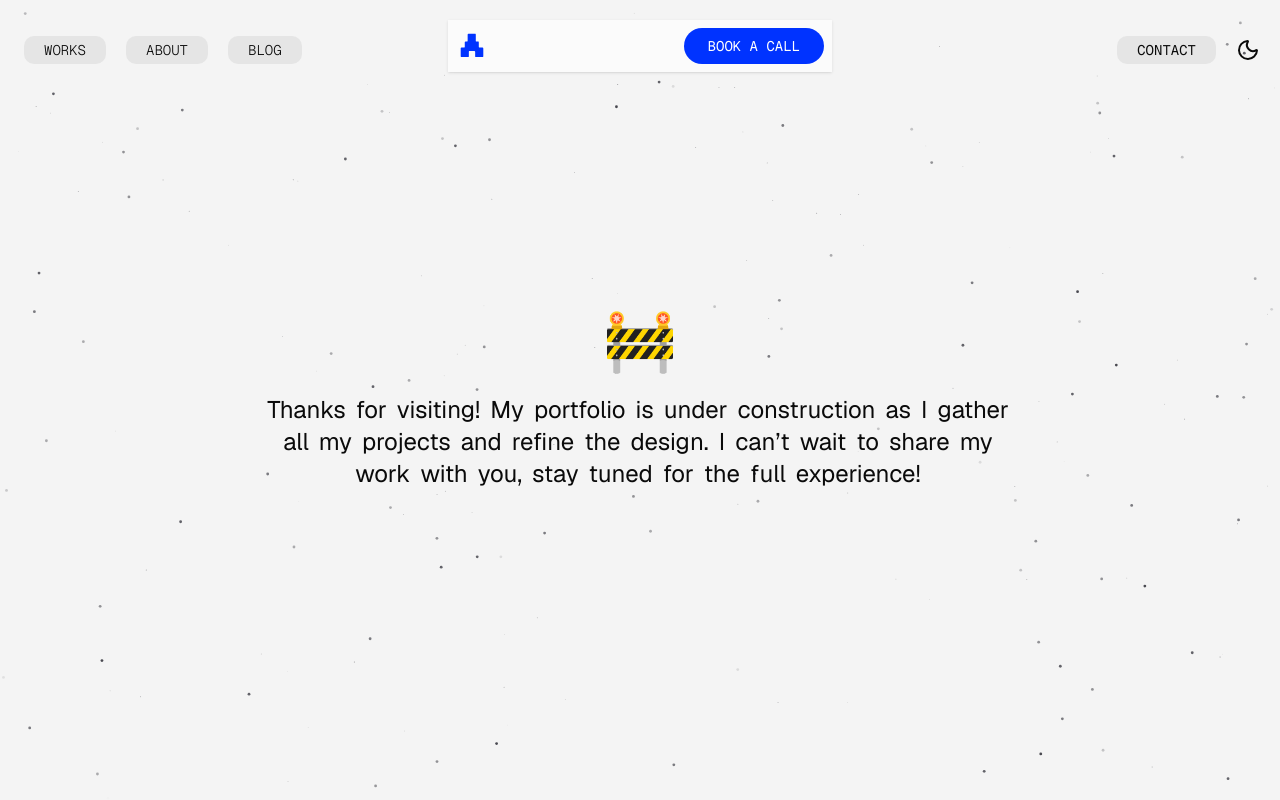
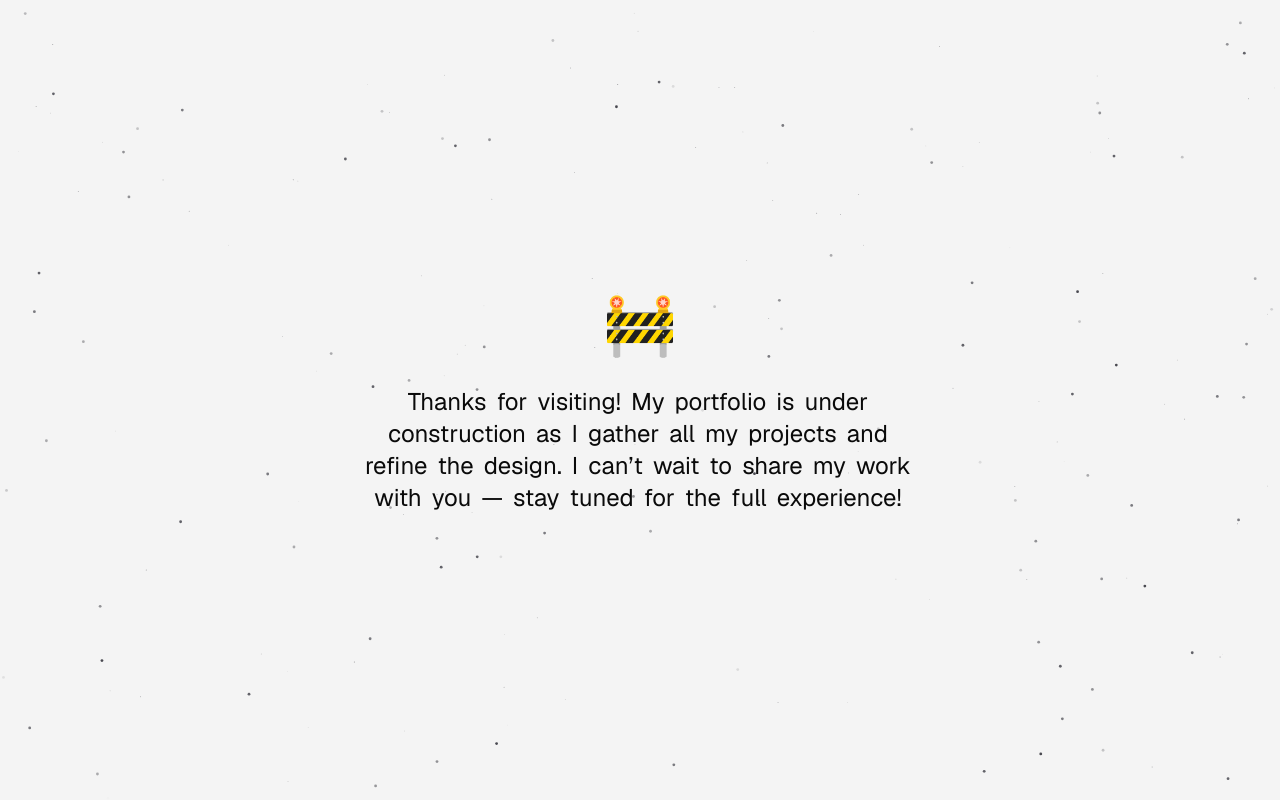
Before and after one commit to ansabazys/portfolio, a Next.js app: page / in a window 1280 px wide. Built offline with nearby package versions, Linux system fonts and the light colour scheme.

Commit message:
update in under construction

```diff
--- a/app/layout.tsx
+++ b/app/layout.tsx
@@ -42,9 +42,9 @@ export default function RootLayout({
             <BgParticles />
           </div>
 
-          <div className="relative z-30">
+          {/* <div className="relative z-30">
             <Header />
-          </div>
+          </div> */}
 
           <LenisProvider>{children}</LenisProvider>
         </ThemeProvider>
--- a/components/common/LenisProvider.tsx
+++ b/components/common/LenisProvider.tsx
@@ -1,7 +1,7 @@
 "use client";
 
 import { useEffect } from "react";
-import Lenis from "@studio-freight/lenis";
+import Lenis from "lenis";
 import gsap from "gsap";
 import { ScrollTrigger } from "gsap/ScrollTrigger";
 
--- a/components/layout/hero.tsx
+++ b/components/layout/hero.tsx
@@ -97,7 +97,7 @@
 import { useEffect, useRef } from "react";
 import gsap from "gsap";
 
-export default function UnderConstruction() {
+export default function Hero() {
   const paragraphRef = useRef<HTMLParagraphElement | null>(null);
 
   useEffect(() => {
@@ -111,7 +111,7 @@ export default function UnderConstruction() {
     paragraph.innerHTML = "";
     words.forEach((word, i) => {
       const span = document.createElement("span");
-      span.className = "inline-block mr-1 opacity-0 translate-y-6";
+      span.className = "inline-block mr-1 opacity-0 blur-sm";
       span.textContent = word;
       paragraph.appendChild(span);
       if (i < words.length - 1)
@@ -120,22 +120,27 @@ export default function UnderConstruction() {
 
     const wordElements = paragraph.querySelectorAll("span");
 
+    // GSAP animation: fade in + blur remove + slight upward movement
     gsap.to(wordElements, {
       y: 0,
       opacity: 1,
-      duration: 1,
+      filter: "blur(0px)",
+      duration: 0.5,
       ease: "power2.out",
-      stagger: 0.1, // stagger words
+      stagger: 0.1,
     });
   }, []);
 
   return (
     <div className="h-screen flex flex-col items-center justify-center px-4 text-center">
       <h1 className="text-4xl md:text-6xl font-bold mb-6">🚧</h1>
-      <p ref={paragraphRef} className="text-lg md:text-2xl max-w-3xl">
+      <p
+        ref={paragraphRef}
+        className="text-lg md:text-2xl max-w-xl  translate-y-2"
+      >
         Thanks for visiting! My portfolio is under construction as I gather all
         my projects and refine the design. I can’t wait to share my work with
-        you, stay tuned for the full experience!
+        you — stay tuned for the full experience!
       </p>
     </div>
   );
--- a/package.json
+++ b/package.json
@@ -9,10 +9,10 @@
     "lint": "eslint"
   },
   "dependencies": {
-    "@studio-freight/lenis": "^1.0.42",
     "class-variance-authority": "^0.7.1",
     "clsx": "^2.1.1",
     "gsap": "^3.14.1",
+    "lenis": "^1.3.15",
     "lucide-react": "^0.555.0",
     "motion": "^12.23.24",
     "next": "16.0.5",
```
Also changed, not shown: 1 other file (tests, documents, lock files or other folders).
